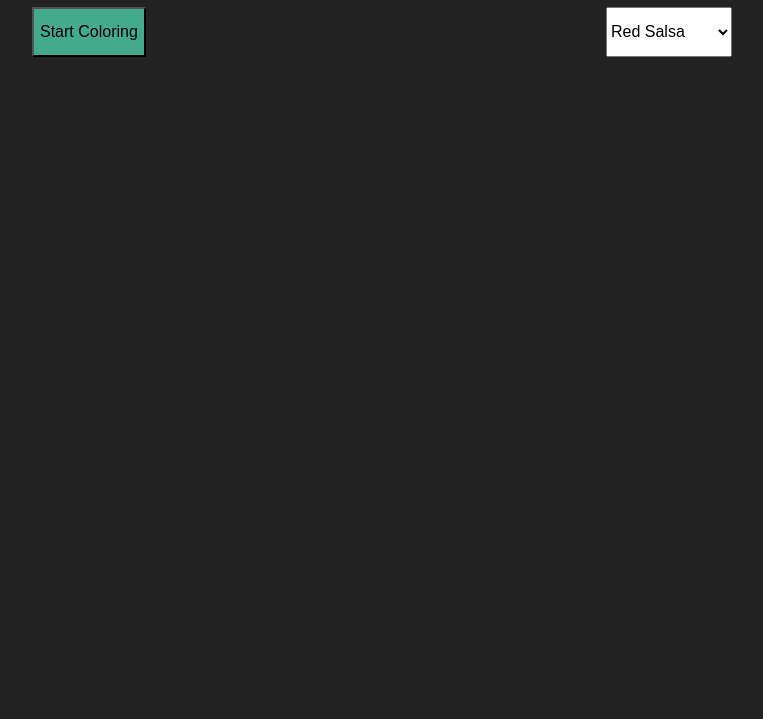
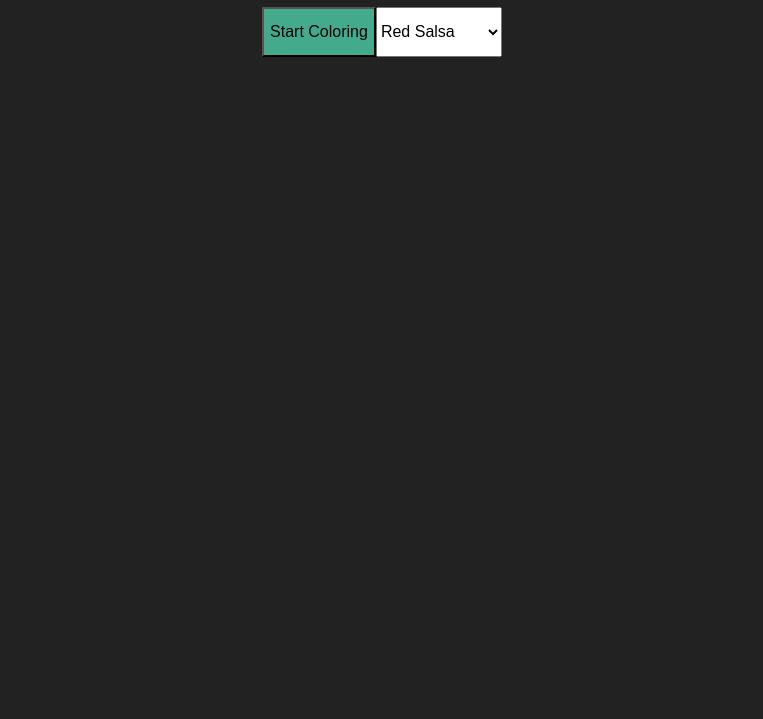
Before and after one commit to mcherry000/art-heart, a website: page index.html in a window 1280 px wide. Shown: the part 81-800 px from the top of the page, without its empty margins (258-1021 px from the left). Drawn offline with Linux system fonts and the light colour scheme.

Commit message:
feat: deployed app

```diff
--- a/style.css
+++ b/style.css
@@ -19,7 +19,6 @@ body {
   /* height: 100px; */
   /* align-items: stretch; */
   /* border: solid #f94144 20px; */
-  width: 700px;
   justify-content: space-between;
 }
 button {
```
